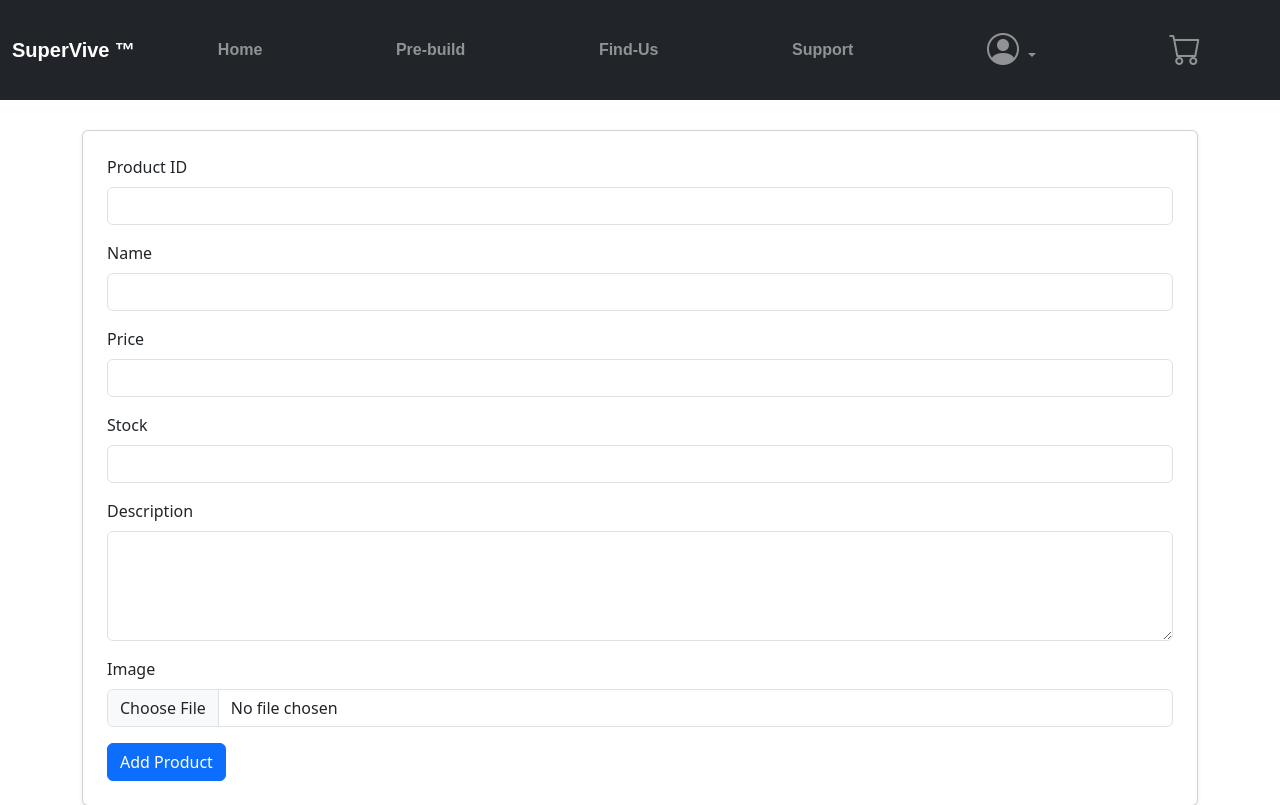
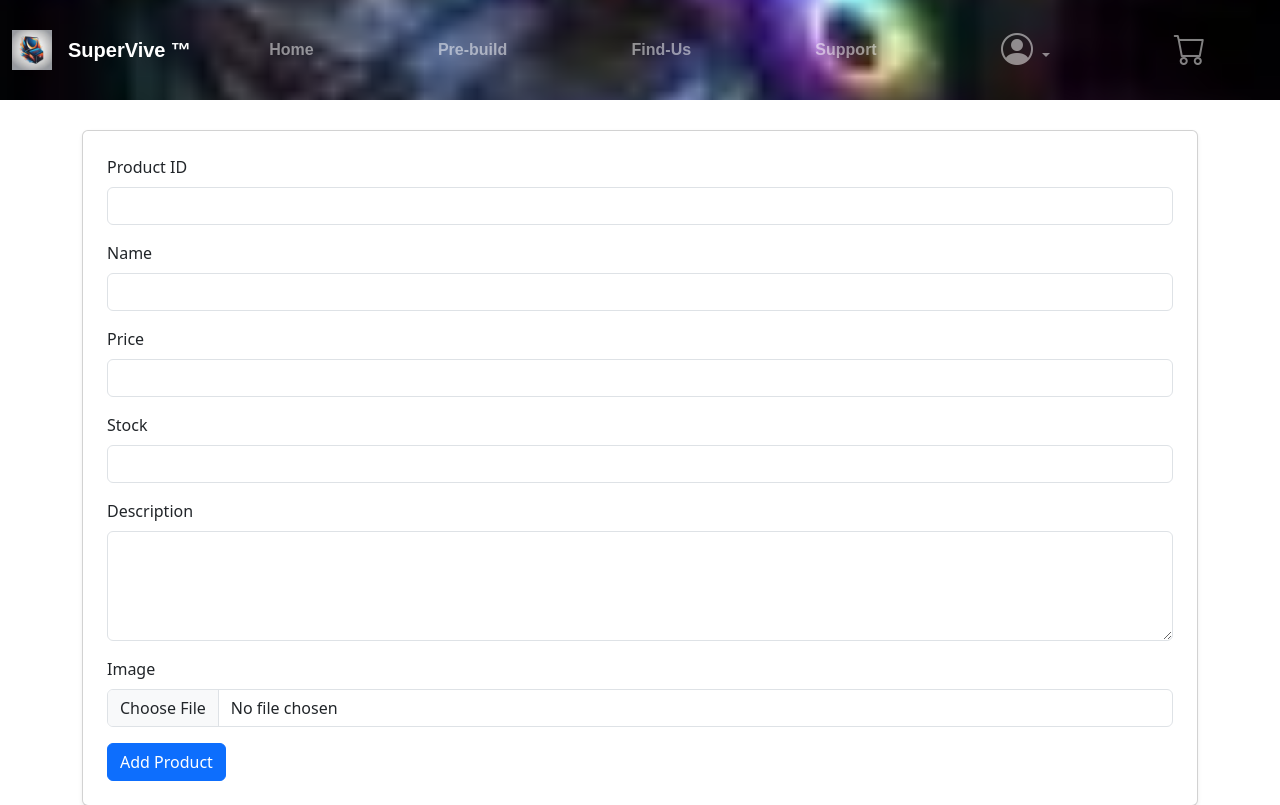
Before and after one commit to Kidcotton/SuperVive, a Flask app: page /add_product in a window 1280 px wide. Shown: the top 805 px of the page. Run offline with Flask 3, Linux system fonts and the light colour scheme; some libraries are stand-ins or nearby versions.

Commit message:
navbar img

```diff
--- a/Webapplication/templates/includes/_navbar.html
+++ b/Webapplication/templates/includes/_navbar.html
@@ -7,7 +7,10 @@
   <link rel="stylesheet" href="https://stackpath.bootstrapcdn.com/bootstrap/4.5.2/css/bootstrap.min.css">
   <style>
     .navbar {
-      background-color: #000;
+      background-image: url('static/images/real.jpg');
+      background-repeat: no-repeat;
+      background-size: cover;
+      background-position: center;
     }
 
     .navbar-brand {
@@ -71,9 +74,15 @@
       left: auto;
       right: 0;
     }
+
     .navbar-nav .nav-link.active {
       text-decoration: underline;
       color: blue !important;
+    }
+
+    .logo-img {
+      height: 40px;
+      width: auto;
     }
   </style>
 </head>
@@ -81,8 +90,11 @@
 <body>
   <nav class="navbar navbar-expand-lg bg-dark navbar-dark fixed-top">
     <div class="container-fluid">
+      <a class="navbar-brand d-flex align-items-center fs-3" href="/">
+        <img src="/static/images/image.png" alt="SuperVive Logo" class="logo-img">
         <a class="navbar-brand" href="/">SuperVive &trade;</a>
-      <button class="navbar-toggler" type="button" data-toggle="collapse" data-target="#navbarNav" aria-controls="navbarNav" aria-expanded="false" aria-label="Toggle navigation">
+        <button class="navbar-toggler" type="button" data-toggle="collapse" data-target="#navbarNav"
+          aria-controls="navbarNav" aria-expanded="false" aria-label="Toggle navigation">
           <span class="navbar-toggler-icon"></span>
         </button>
         <div class="collapse navbar-collapse" id="navbarNav">
@@ -100,7 +112,8 @@
               <a class="nav-link" href="adminForum">Support</a>
             </li>
             <li class="nav-item dropdown">
-            <a class="nav-link dropdown-toggle" href="#" id="navbarDropdown" role="button" data-toggle="dropdown" aria-haspopup="true" aria-expanded="false">
+              <a class="nav-link dropdown-toggle" href="#" id="navbarDropdown" role="button" data-toggle="dropdown"
+                aria-haspopup="true" aria-expanded="false">
                 <i class="bi bi-person-circle fs-2"></i>
                 {% if user_email %}
                 <span class="user-email">{{ user_email }}</span>
@@ -118,7 +131,8 @@
               </div>
             </li>
             <li class="nav-item">
-            <a class="nav-link {% if request.path == '/cart' %}active{% endif %}" href="/cart"><i class="bi bi-cart bi fs-2"></i></a>
+              <a class="nav-link {% if request.path == '/cart' %}active{% endif %}" href="/cart"><i
+                  class="bi bi-cart bi fs-2"></i></a>
             </li>
           </ul>
         </div>
@@ -144,4 +158,5 @@
     }
   }
 </script>
+
 </html>
```
Also changed, not shown: Webapplication/templates/includes/_navbar2.html (+14 -2 lines), Webapplication/static/images/image.png (added), Webapplication/static/images/real.jpg (added). Lines whose indentation alone changed are shown as unchanged.
